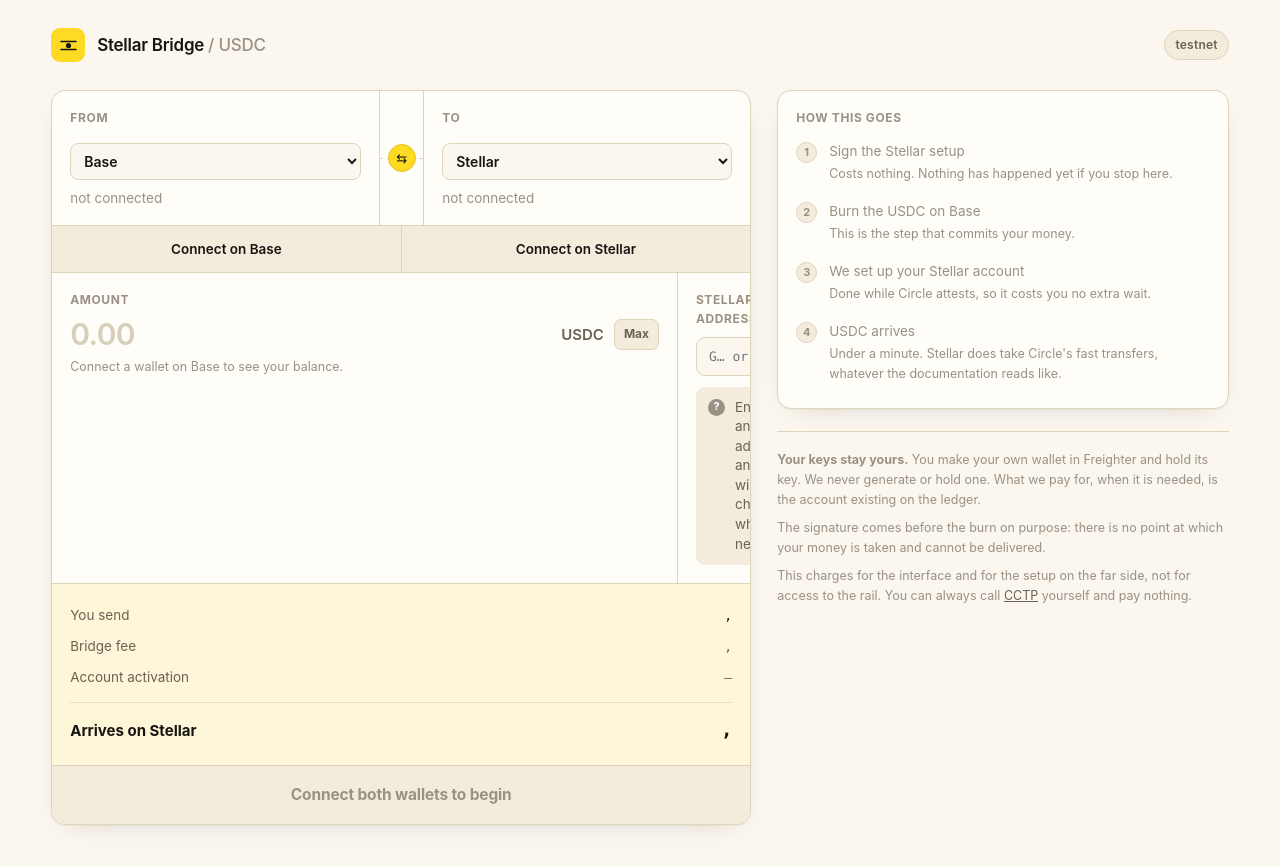
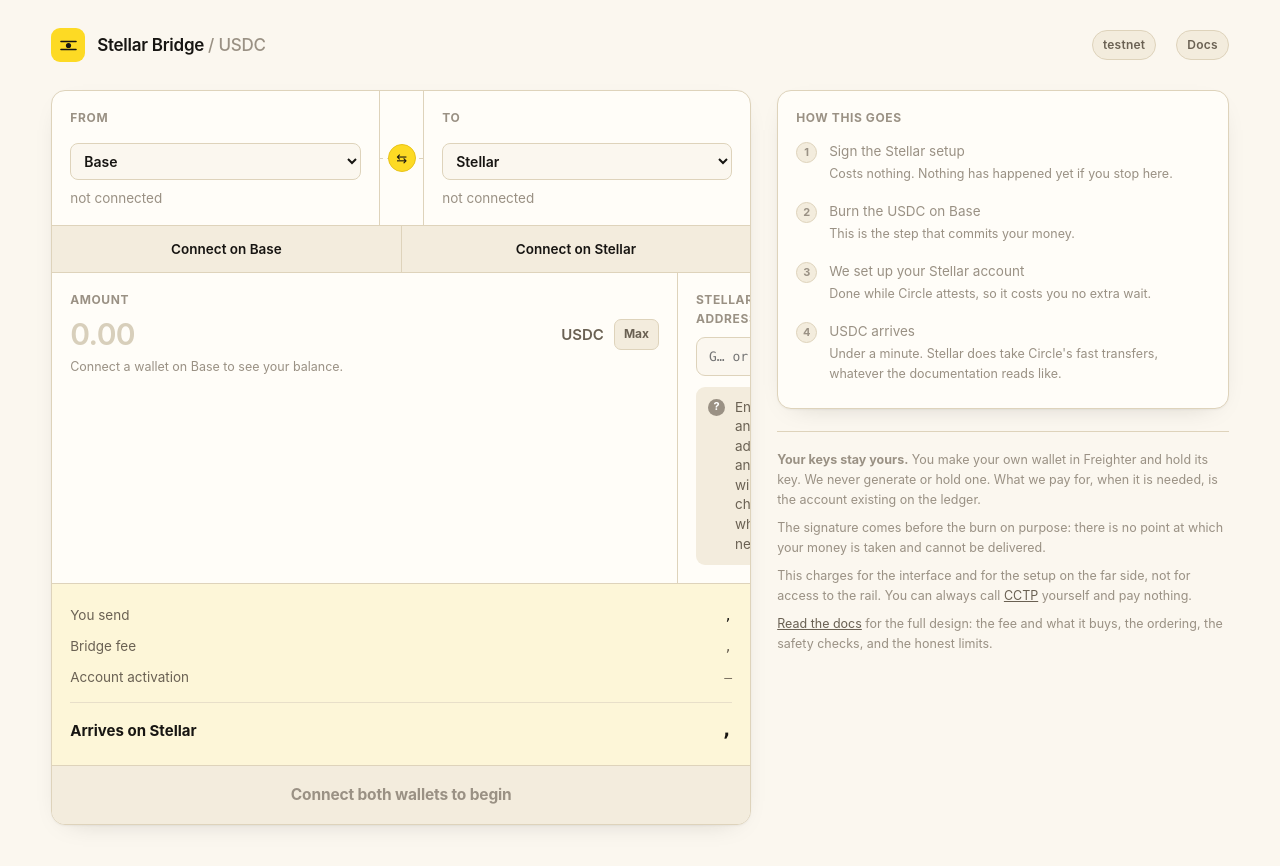
Before and after one commit to sud3naz/StellarGate, a plain HTML site: page web/index.html in a window 1280 px wide. Drawn offline with Linux system fonts and the light colour scheme; a script that the page names is missing.

Commit message:
Point the bridge at its docs

```diff
--- a/web/index.html
+++ b/web/index.html
@@ -297,6 +297,7 @@ footer a{color:var(--ink-soft)}
       <div class="brand">Stellar Bridge <span>/ USDC</span></div>
     </div>
     <div class="net" id="net">testnet</div>
+    <a class="net" href="docs.html" style="text-decoration:none;margin-left:8px">Docs</a>
   </header>
 
   <div class="layout">
@@ -404,6 +405,8 @@ footer a{color:var(--ink-soft)}
        access to the rail. You can always call
        <a href="https://developers.circle.com/cctp" rel="noreferrer">CCTP</a>
        yourself and pay nothing.</p>
+    <p><a href="docs.html">Read the docs</a> for the full design: the fee and
+       what it buys, the ordering, the safety checks, and the honest limits.</p>
   </footer>
   </aside>
   </div>
```
